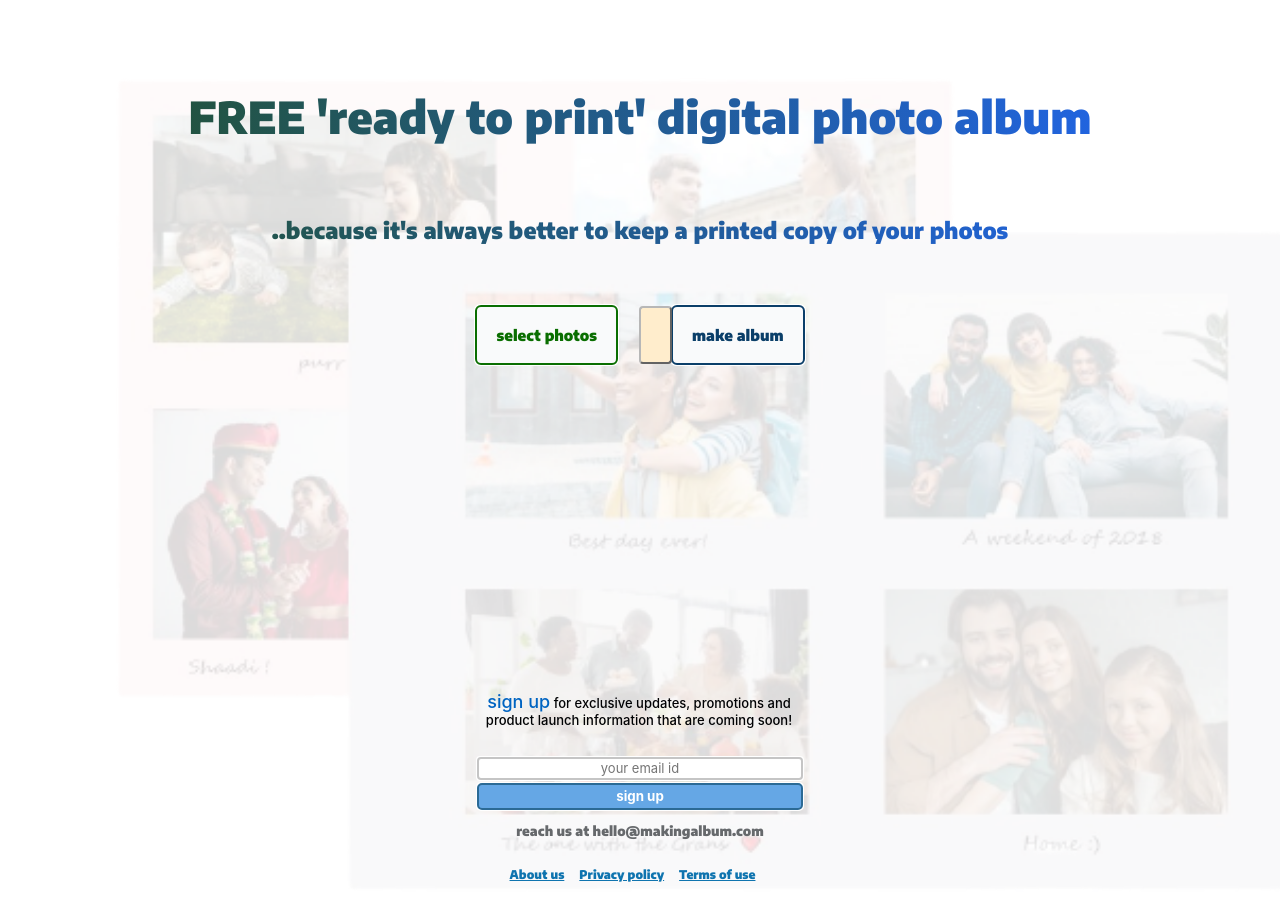
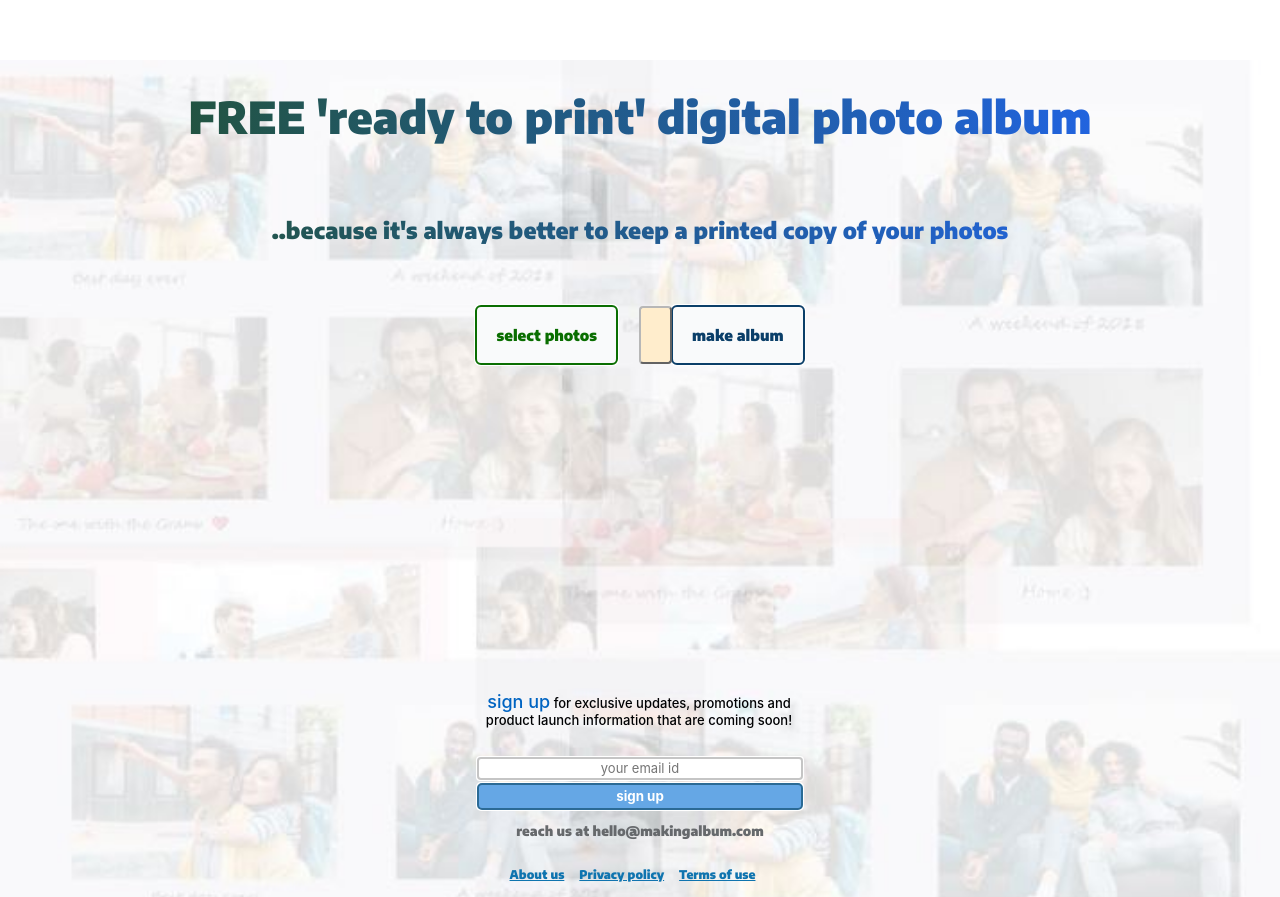
Before and after one commit to edwinvarghese4442/makingalbum_source, a React (Create React App) app: page / in a window 1280 px wide. Built offline with nearby package versions, Linux system fonts and the light colour scheme.

Commit message:
new bg image jpg

```diff
--- a/src/App.css
+++ b/src/App.css
@@ -7,7 +7,7 @@
 
 .background {
 
-  background-image: url('./images/main1.png');
+  background-image: url('./images/main3.JPG');
   position: relative;
   /* min-width: 100%;
   min-height: 100%; */
```
Also changed, not shown: src/images/main3.JPG (added).
